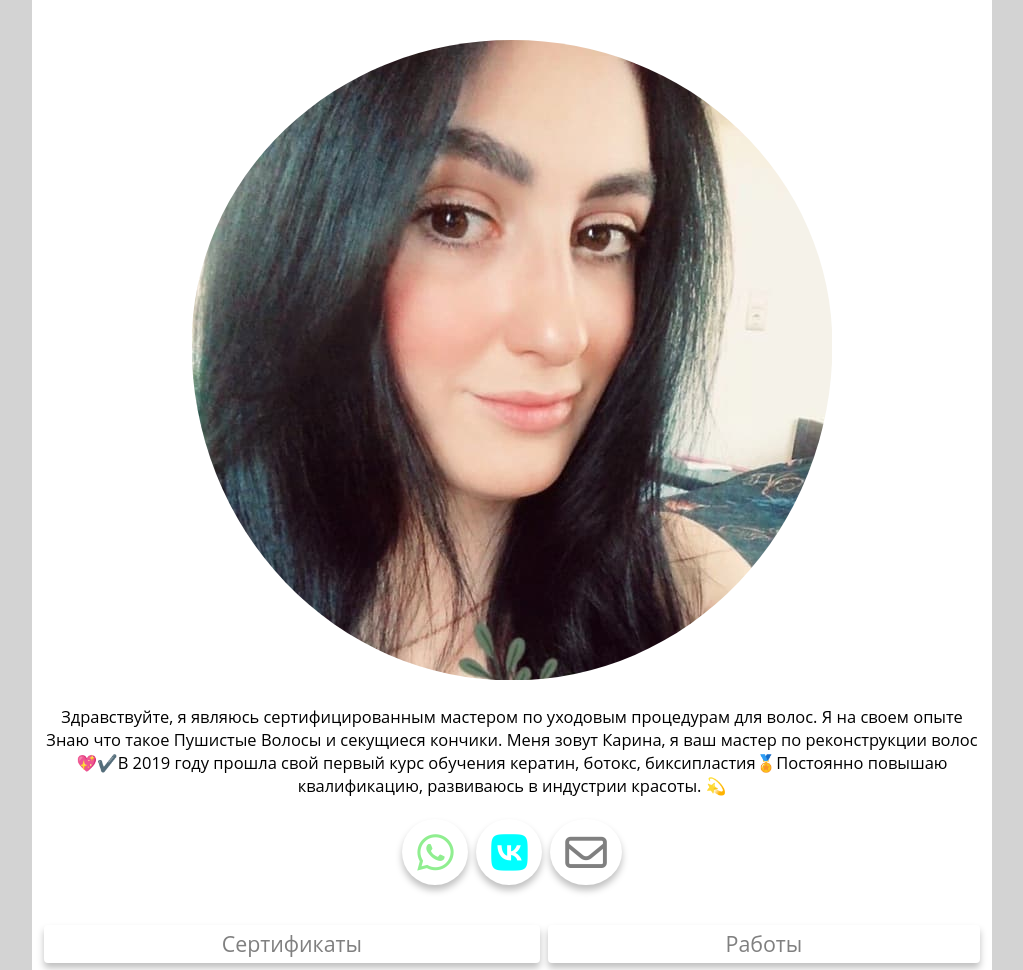
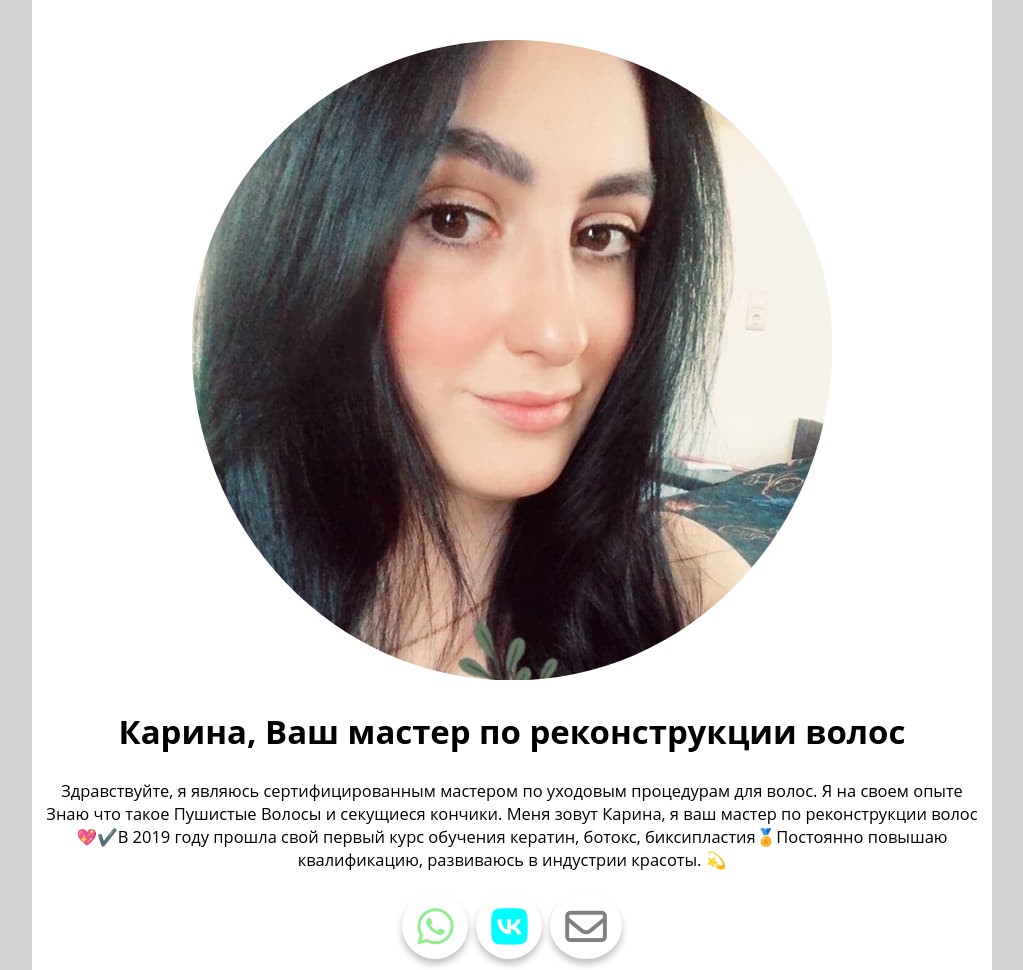
Before and after one commit to woodsleaf/scifiwoo, a plain HTML site: page index.html in a window 1280 px wide. Shown: the top 970 px of the page, without its empty margins (128-1151 px from the left). Drawn offline with Linux system fonts and the light colour scheme.

Commit message:
⚡️👼 Updated with Glitch

```diff
--- a/index.html
+++ b/index.html
@@ -19,6 +19,7 @@
     <div class=wrapper>
       <div id="top">
         <img class="logo" src="./img/logo.jpg" alt="">
+        <h1>Карина, Ваш мастер по реконструкции волос</h1>
         <p>Здравствуйте, я являюсь сертифицированным мастером по уходовым процедурам для волос. Я на своем опыте Знаю что такое Пушистые Волосы и секущиеся кончики. Меня зовут Карина, я ваш мастер по реконструкции волос 💖✔️В 2019 году прошла свой первый курс обучения кератин, ботокс, биксипластия🏅Постоянно повышаю квалификацию, развиваюсь в индустрии красоты. 💫</p>
 
         <div class="connectus">
```
